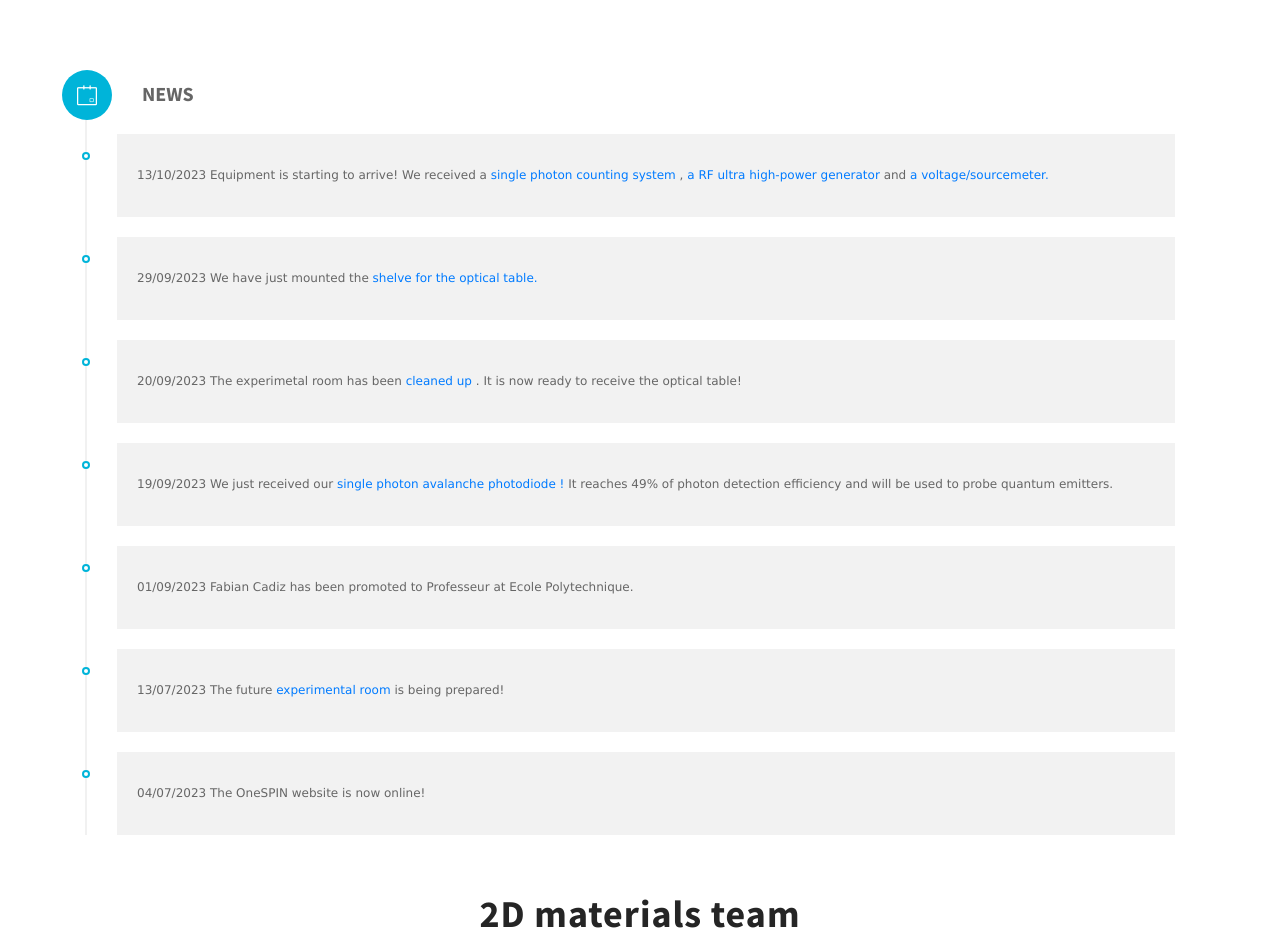
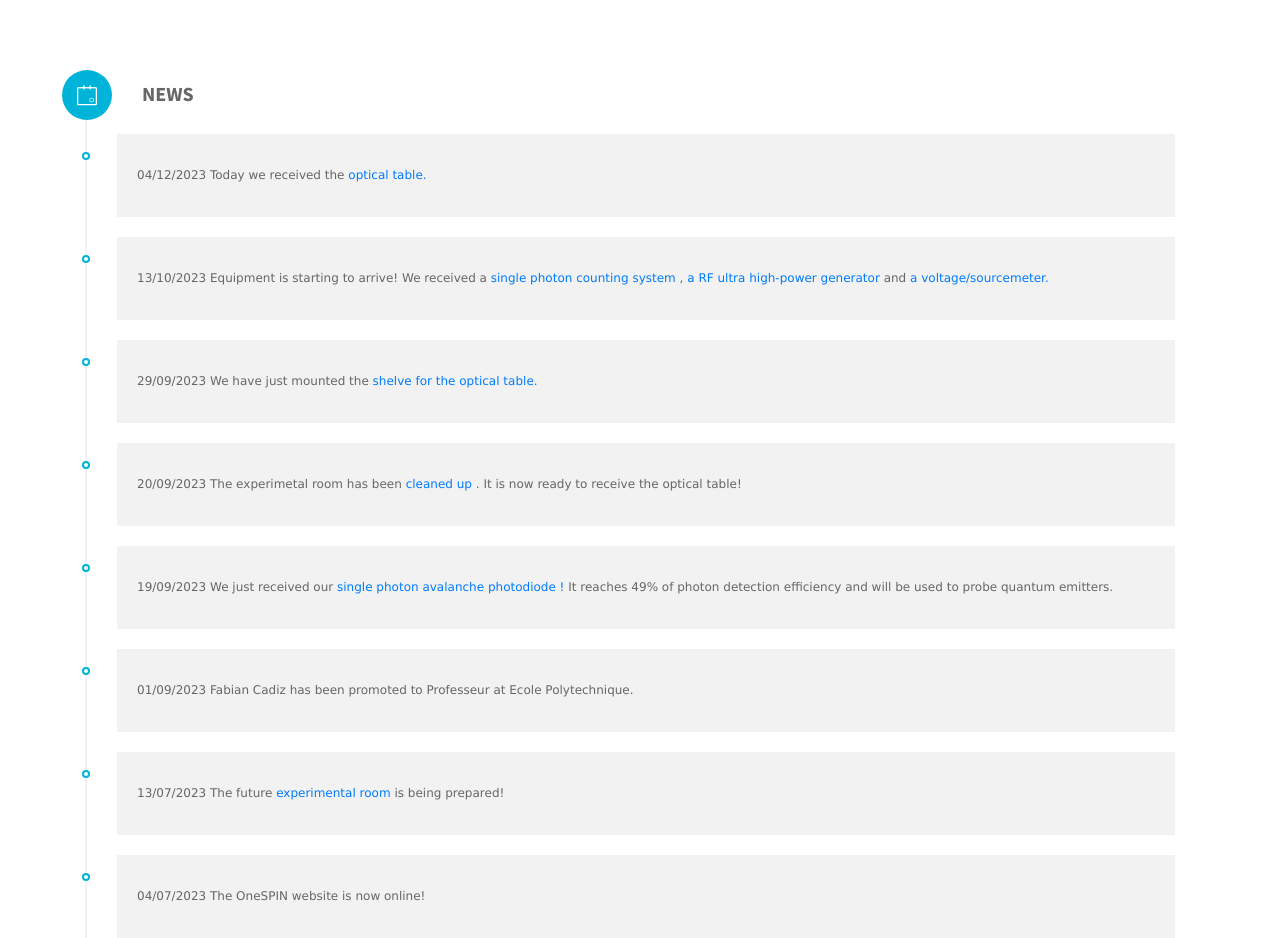
Before and after one commit to fabiancadiz/website, a plain HTML site: page index.html in a window 1280 px wide. Shown: the part 1500-2438 px from the top of the page. Drawn offline with Linux system fonts and the light colour scheme; files whose address does not match are found by name.

Commit message:
Update index.html

```diff
--- a/index.html
+++ b/index.html
@@ -201,6 +201,11 @@ of publications,<a href="https://scholar.google.fr/citations?hl=fr&user=MofWWDMA
                   <h2 class="timelin-title">News</h2>
                 </li>
 
+<li><div class="content-text">
+  <span>04/12/2023 Today we received the  <a class="linkedin" href="assets/img/gallery/img-21.JPG" target="_blank">  optical table. </a> </span>
+
+                 </div>
+           </li>
 
 <li><div class="content-text">
   <span>13/10/2023 Equipment is starting to arrive! We received a  <a class="linkedin" href="assets/img/gallery/img-18.JPG" target="_blank">  single photon counting system </a>, <a class="linkedin" href="assets/img/gallery/img-19.JPG" target="_blank"> a RF ultra high-power generator </a> and <a class="linkedin" href="assets/img/gallery/img-17.JPG" target="_blank">  a voltage/sourcemeter. </a> </span>
```
